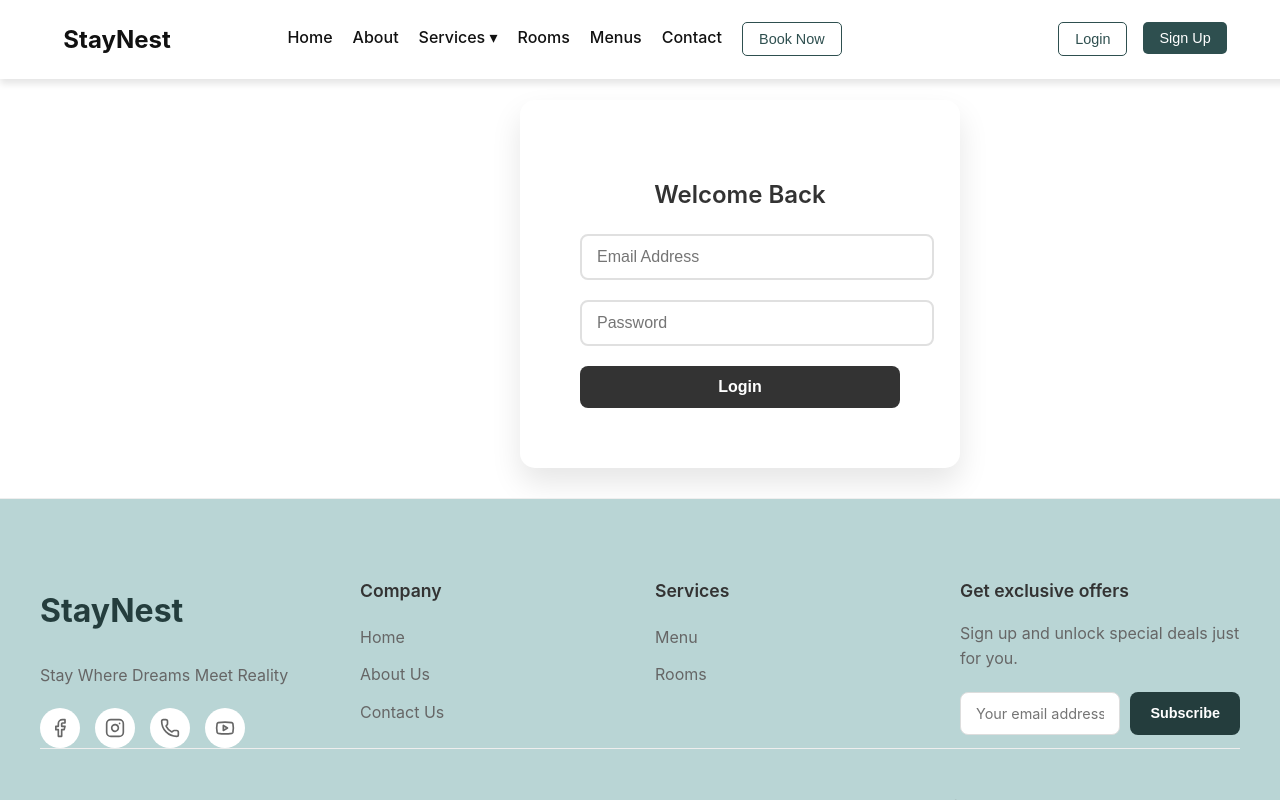
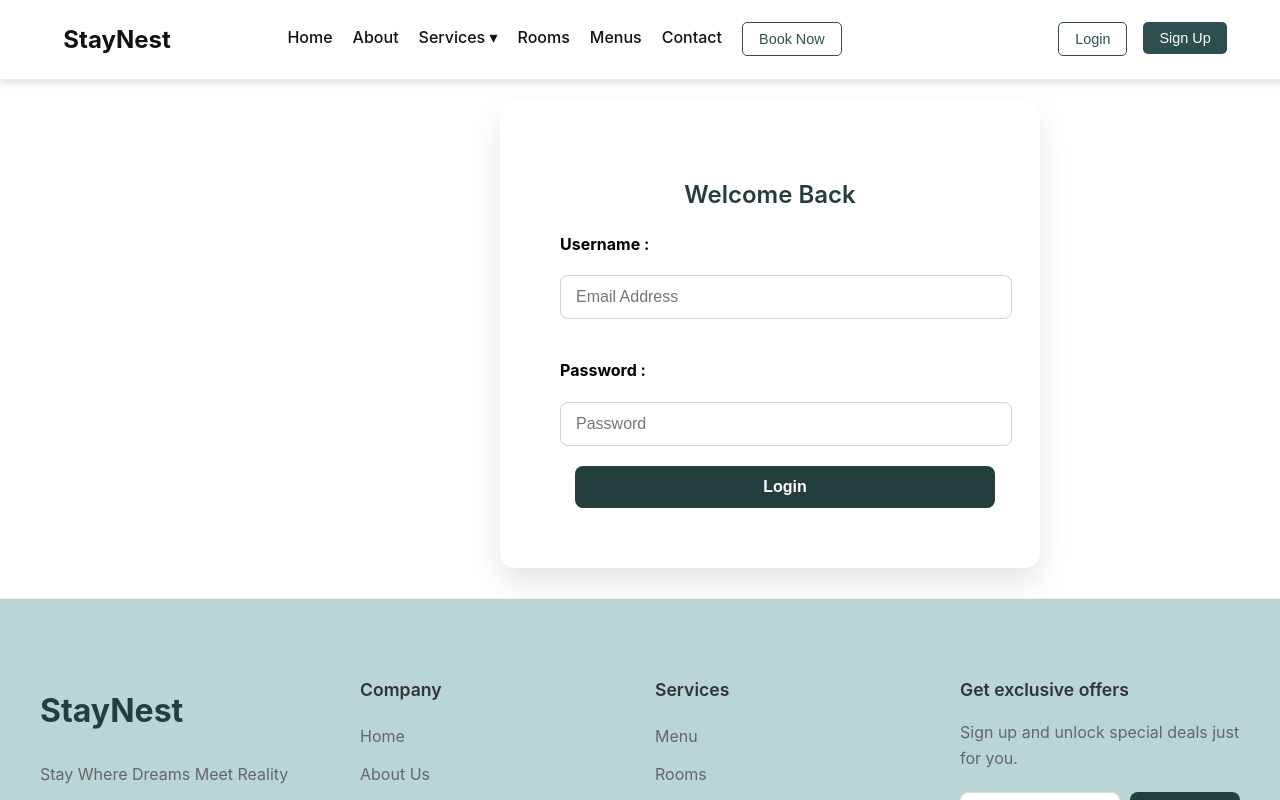
Before and after one commit to UdeshikaP/StayNest, a React (Create React App) app in the folder frontend/: page /login in a window 1280 px wide. Built offline with nearby package versions, Linux system fonts and the light colour scheme.

Commit message:
update login css

```diff
--- a/frontend/src/pages/Login/Login.css
+++ b/frontend/src/pages/Login/Login.css
@@ -2,22 +2,21 @@
 
 .login-container {
   background: #ffffff;
-  padding: 30px 30px;
+  padding: 60px;
   border-radius: 15px;
   box-shadow: 0 15px 30px rgba(0, 0, 0, 0.1);
-  width: 320px;
+  width: 420px;
   animation: fadeIn 1s ease-in-out;
   margin-top: 100px;
-  padding: 60px;
-  margin-left:520px;
-  margin-right: 70px;
+  margin-left:500px;
+  margin-right: 90px;
   margin-bottom: 30px;
 }
 
 .login-container h2 {
   text-align: center;
   margin-bottom: 25px;
-  color: #333;
+  color: #243d3d;
   font-weight: 600;
 }
 
@@ -25,16 +24,16 @@
   width: 100%;
   padding: 12px 15px;
   margin-bottom: 20px;
-  border: 2px solid #e0e0e0;
+  border: 1px solid #d2d0d0;
   border-radius: 8px;
   transition: all 0.3s;
   font-size: 16px;
 }
 
 .login-container input:focus {
-  border-color: #2c8e7c;
+  border-color: #243d3d;
   outline: none;
-  background: #f0faff;
+  background: #ffffff;
 }
 
 .login-container button {
@@ -45,8 +44,9 @@
   color: white;
   font-size: 16px;
   font-weight: 600;
-  background-color: #333;
+  background-color: #243d3d;
   cursor: pointer;
+  margin-left: 15px;
 }
 
 
--- a/frontend/src/pages/Login/Login.js
+++ b/frontend/src/pages/Login/Login.js
@@ -16,6 +16,7 @@ export default function Login() {
     try {
       const res = await axios.post("http://localhost:5003/user/login", formData);
       console.log(res.data);
+      localStorage.setItem('token', res.data.token);
       alert("User Logged In Successfully!");
       navigate('/');
       // You could store the JWT token here, e.g., in localStorage or state
@@ -28,6 +29,7 @@ export default function Login() {
     <div className="login-container">
       <h2>Welcome Back</h2>
       <form onSubmit={handleSubmit}>
+        <h4>Username : </h4>
         <input
           type="email"
           name="email"
@@ -36,6 +38,7 @@ export default function Login() {
           onChange={handleChange}
           required
         />
+         <h4>Password : </h4>
         <input
           type="password"
           name="password"
```
